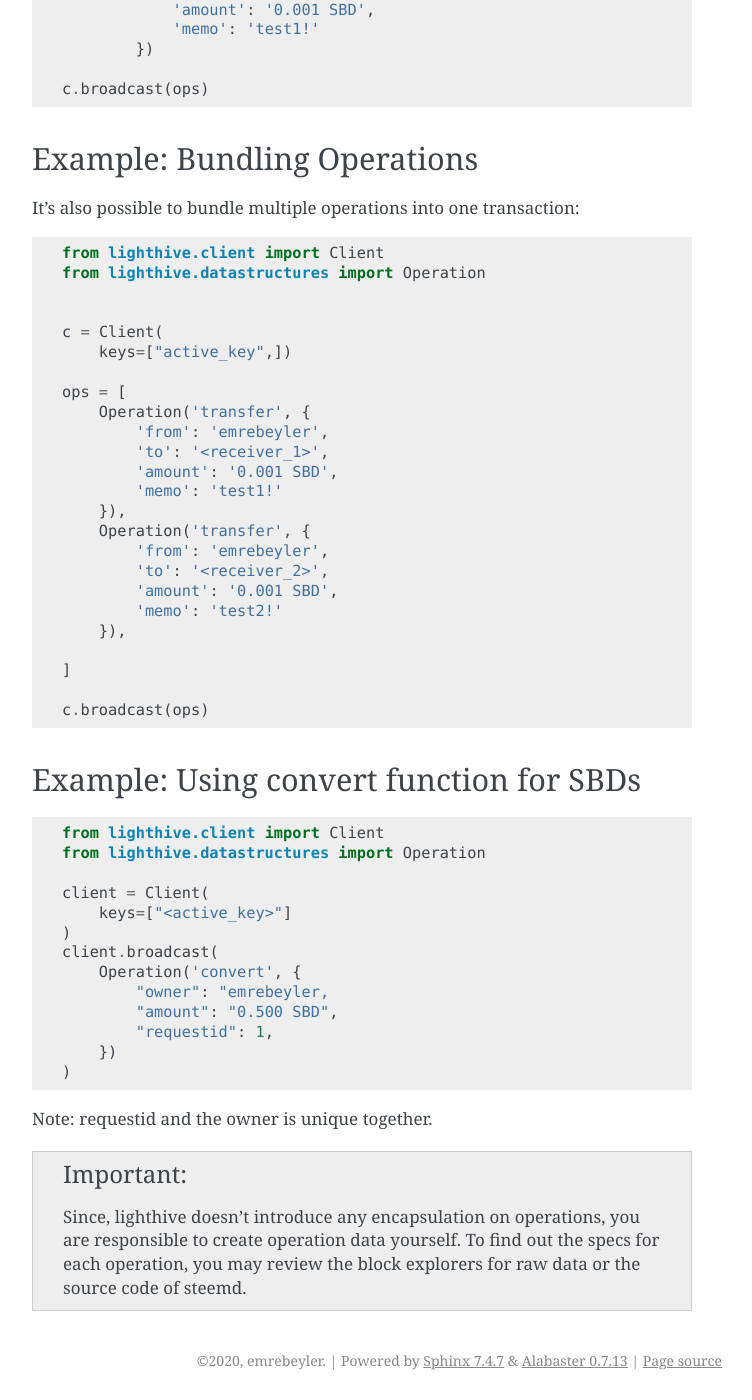
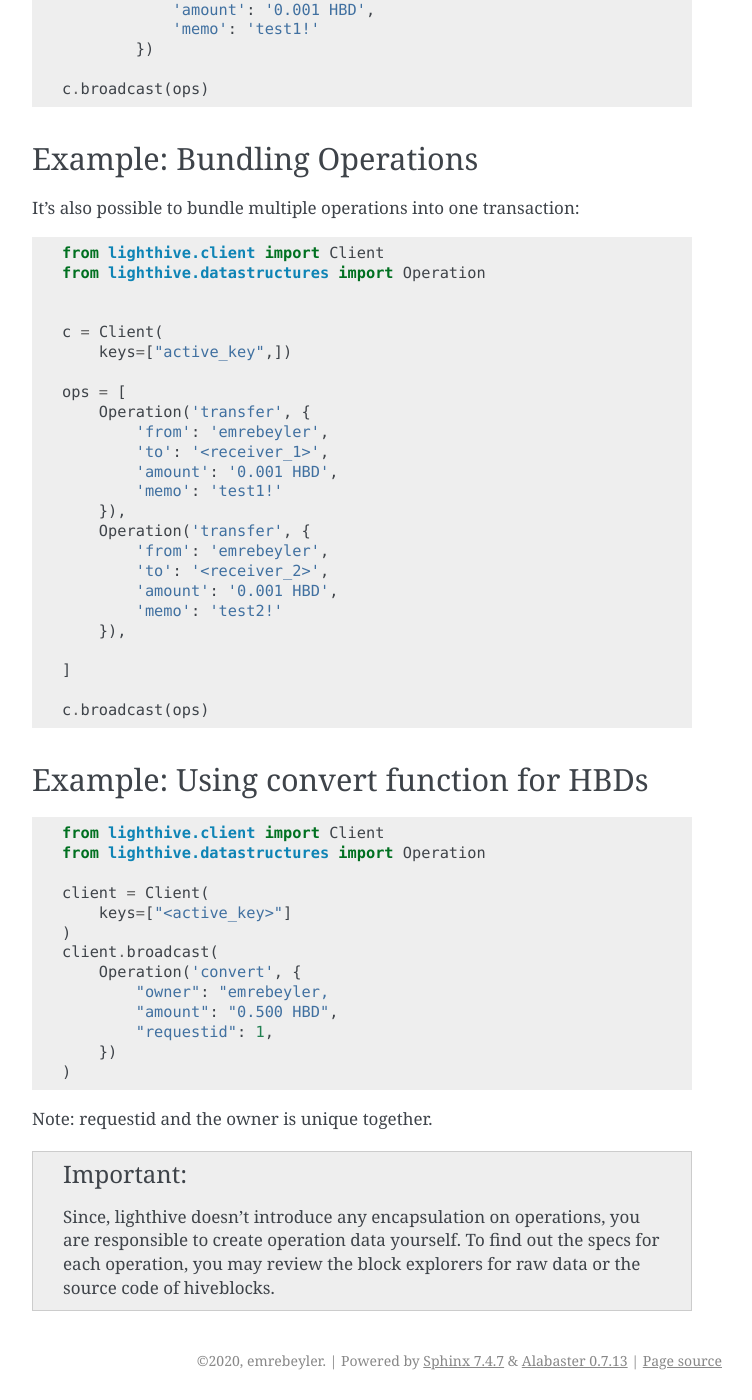
Before and after one commit to emrebeylerhive/lighthive, a Sphinx documentation site: the page built from docs/broadcasting.rst, in a window 1280 px wide and 1400 px high, scrolled down 2369 px. Shown: the whole window, without its empty margins (388-1140 px from the left). Built offline with Sphinx 7.4.7, drawn with Linux system fonts in a browser that asks for light colours; some of the changed text lies outside the part shown.

Commit message:
all STEEM changed into HIVE

```diff
--- a/docs/broadcasting.rst
+++ b/docs/broadcasting.rst
@@ -122,7 +122,7 @@
     op = Operation('transfer', {
                 'from': 'emrebeyler',
                 'to': '<receiver_1>',
-                'amount': '0.001 SBD',
+                'amount': '0.001 HBD',
                 'memo': 'test1!'
             })
 
@@ -148,13 +148,13 @@
         Operation('transfer', {
             'from': 'emrebeyler',
             'to': '<receiver_1>',
-            'amount': '0.001 SBD',
+            'amount': '0.001 HBD',
             'memo': 'test1!'
         }),
         Operation('transfer', {
             'from': 'emrebeyler',
             'to': '<receiver_2>',
-            'amount': '0.001 SBD',
+            'amount': '0.001 HBD',
             'memo': 'test2!'
         }),
 
@@ -163,7 +163,7 @@
     c.broadcast(ops)
 
 
-Example: Using convert function for SBDs
+Example: Using convert function for HBDs
 ---------------------------------------------------------------------------------
 
 .. code-block:: python
@@ -177,7 +177,7 @@
     client.broadcast(
         Operation('convert', {
             "owner": "emrebeyler,
-            "amount": "0.500 SBD",
+            "amount": "0.500 HBD",
             "requestid": 1,
         })
     )
@@ -185,4 +185,4 @@
 Note: requestid and the owner is unique together.
 
 .. important ::
-    Since, lighthive doesn't introduce any encapsulation on operations, you are responsible to create operation data yourself. To find out the specs for each operation, you may review the block explorers for raw data or the source code of steemd.
+    Since, lighthive doesn't introduce any encapsulation on operations, you are responsible to create operation data yourself. To find out the specs for each operation, you may review the block explorers for raw data or the source code of hiveblocks.
```
Also changed, not shown: other parts of docs/broadcasting.rst (+5 -5 lines).
